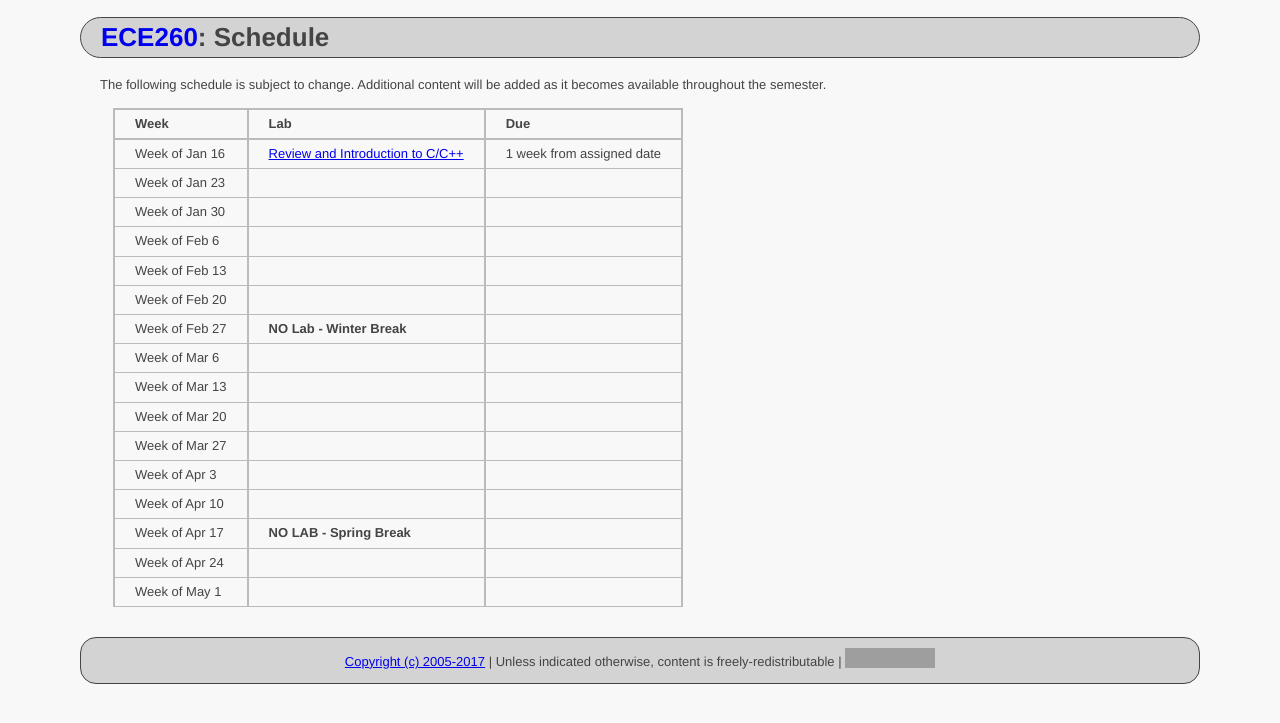
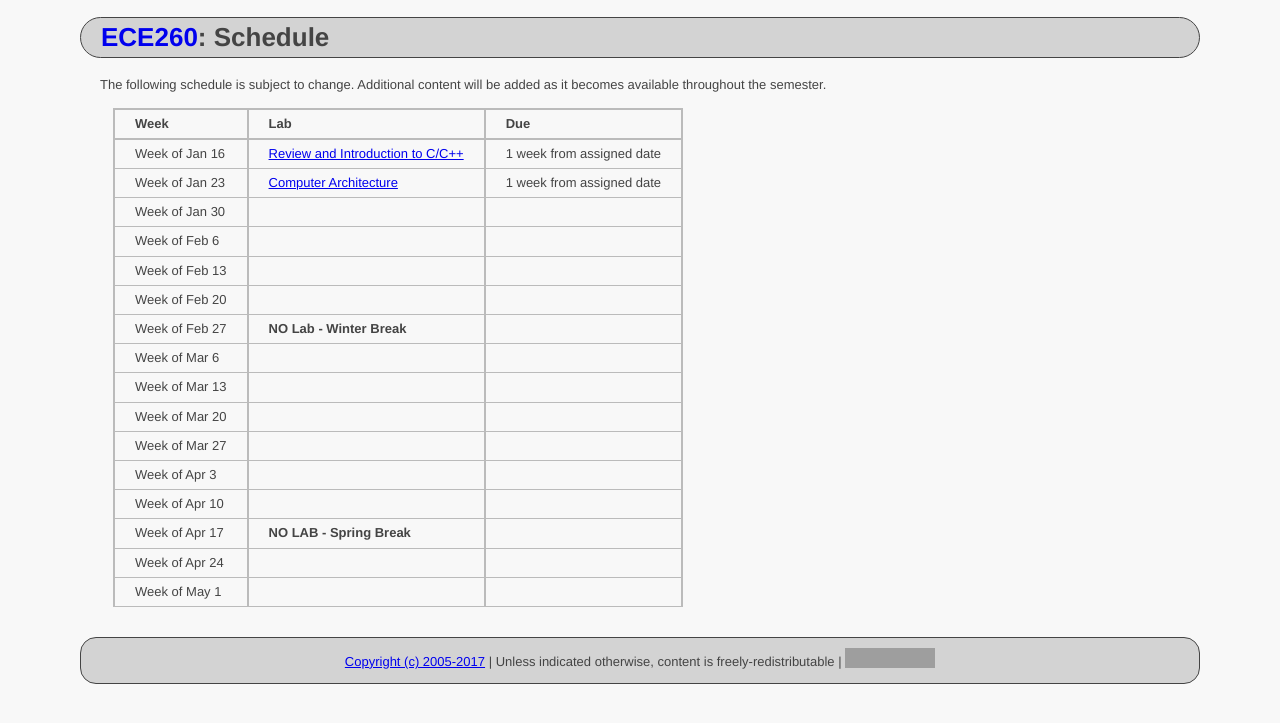
Before and after one commit to ycpcs/ece260-spring2017, a Jekyll site: the page built from schedule_lab.md, in a window 1280 px wide. Shown: the top 723 px of the page. Built offline with Jekyll 4.4.1, drawn with Linux system fonts in a browser that asks for light colours; grey boxes are pictures that could not be loaded.

Commit message:
uploaded lab #2

```diff
--- a/schedule_lab.md
+++ b/schedule_lab.md
@@ -11,7 +11,7 @@ Additional content will be added as it becomes available throughout the semester
 **Week**       | **Lab**                                                                                                                             |  **Due**
 :--------------|:------------------------------------------------------------------------------------------------------------------------------------|:--------------------------
 Week of Jan 16 |  [Review and Introduction to C/C++](https://drive.google.com/a/ycp.edu/file/d/0B36p-YmqpYFWb2V3b1VOWVZwaHM/view?usp=sharing)        |  1 week from assigned date
-Week of Jan 23 |                                                                                                                                     |
+Week of Jan 23 |  [Computer Architecture](https://drive.google.com/a/ycp.edu/file/d/0B36p-YmqpYFWY2FFXzNaR1FldVk/view?usp=sharing)                   |  1 week from assigned date
 Week of Jan 30 |                                                                                                                                     |
 Week of Feb 6  |                                                                                                                                     |
 Week of Feb 13 |                                                                                                                                     |
```
